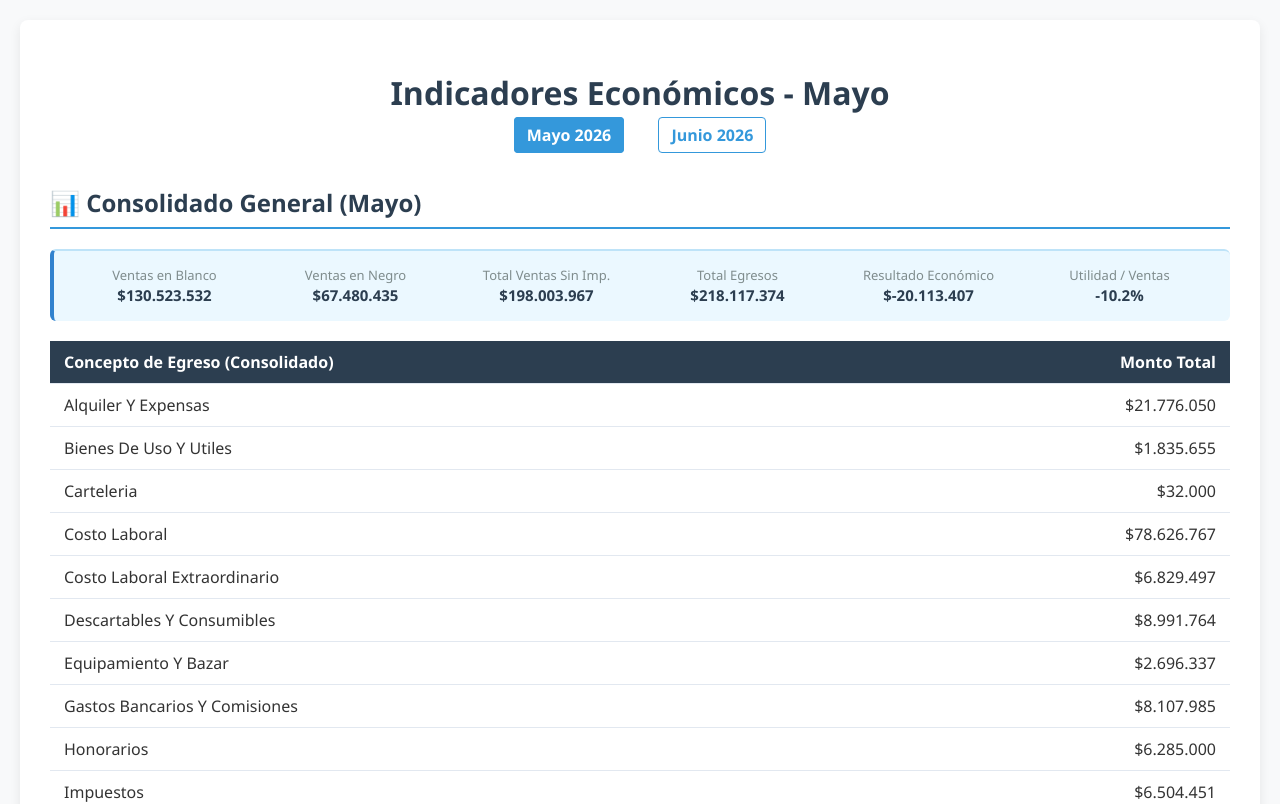
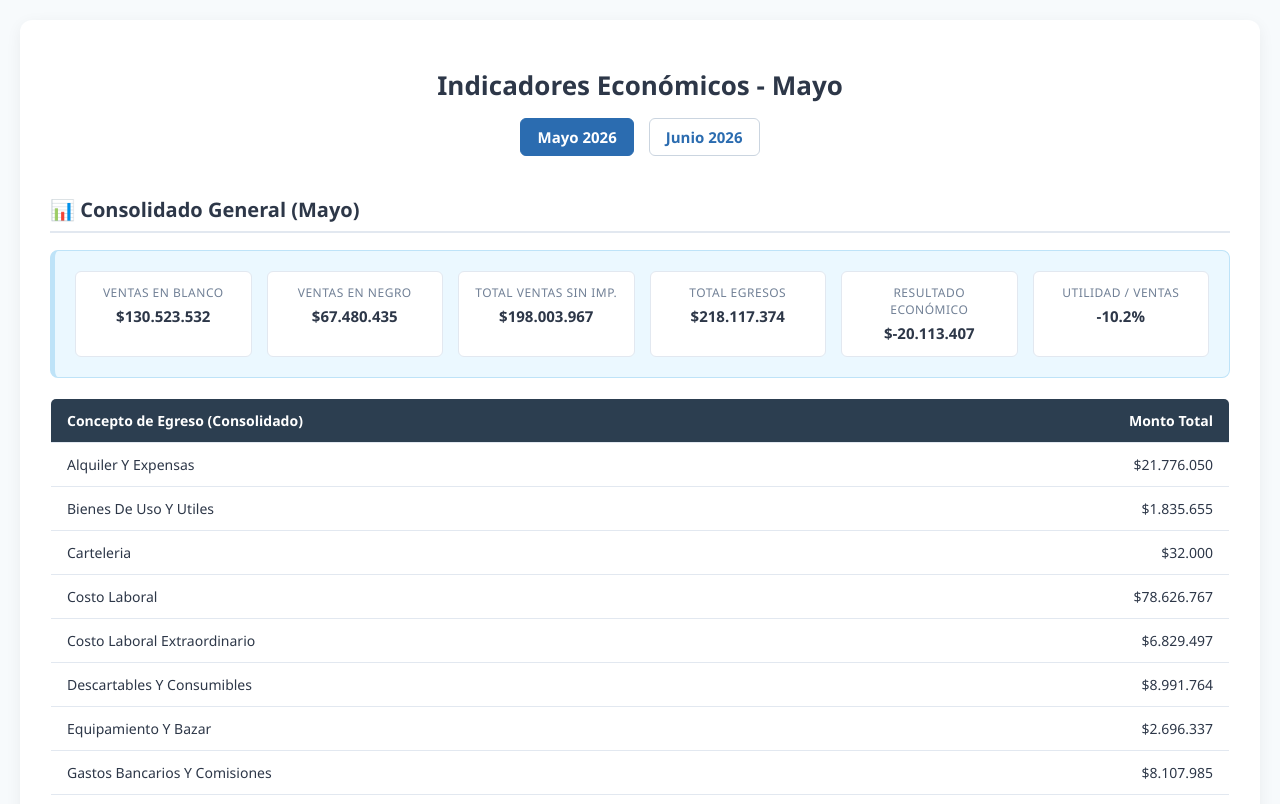
Before and after one commit to gastonfederico1981/indicadores-financieros, a plain HTML site: page index.html in a window 1280 px wide. Shown: the top 804 px of the page. Drawn offline with Linux system fonts and the light colour scheme.

Commit message:
Actualización de indicadores económicos de mayo

```diff
--- a/index.html
+++ b/index.html
@@ -2,26 +2,168 @@
 <html lang="es">
 <head>
     <meta charset="UTF-8">
+    <meta name="viewport" content="width=device-width, initial-scale=1.0">
     <title>Indicadores Económicos - Mayo</title>
     <style>
-        body { font-family: 'Segoe UI', Tahoma, Geneva, Verdana, sans-serif; background-color: #f8f9fa; color: #333; margin: 0; padding: 20px; }
-        .container { max-width: 1200px; margin: 0 auto; background: #fff; padding: 30px; border-radius: 8px; box-shadow: 0 4px 12px rgba(0,0,0,0.08); }
-        h1 { color: #2c3e50; text-align: center; margin-bottom: 10px; }
-        .nav { text-align: center; margin-bottom: 30px; }
-        .nav a { margin: 0 15px; text-decoration: none; color: #3498db; font-weight: bold; font-size: 16px; padding: 6px 12px; border-radius: 4px; border: 1px solid #3498db; }
-        .nav a.active { background-color: #3498db; color: white; }
-        h2 { color: #2c3e50; border-bottom: 2px solid #3498db; padding-bottom: 8px; margin-top: 40px; text-transform: capitalize; }
-        .summary-box { display: flex; justify-content: space-between; background: #f8f9fa; padding: 15px 20px; border-radius: 6px; margin-bottom: 20px; border-left: 4px solid #3498db; flex-wrap: wrap; gap: 10px; }
-        .summary-box.consolidado { background: #ebf8ff; border-left: 4px solid #3182ce; border-top: 2px solid #bee3f8; }
-        .summary-item { text-align: center; flex: 1; min-width: 130px; }
-        .summary-item span { display: block; font-size: 13px; color: #7f8c8d; }
-        .summary-item strong { font-size: 15px; color: #2c3e50; }
-        table { width: 100%; border-collapse: collapse; margin-top: 15px; margin-bottom: 30px; }
-        th, td { padding: 10px 14px; text-align: left; border-bottom: 1px solid #e2e8f0; }
-        th { background-color: #2c3e50; color: white; font-weight: 600; }
-        .text-right { text-align: right; }
-        .negative { color: #e74c3c; font-weight: bold; }
-        .positive { color: #27ae60; font-weight: bold; }
+        :root {
+            --primary: #2b6cb0;
+            --primary-hover: #2c5282;
+            --bg-color: #f7fafc;
+            --card-bg: #ffffff;
+            --text-main: #2d3748;
+            --text-muted: #718096;
+            --border-color: #e2e8f0;
+            --negative: #e53e3e;
+            --positive: #38a169;
+        }
+
+        body {
+            font-family: 'Segoe UI', Tahoma, Geneva, Verdana, sans-serif;
+            background-color: var(--bg-color);
+            color: var(--text-main);
+            margin: 0;
+            padding: 20px;
+        }
+
+        .container {
+            max-width: 1200px;
+            margin: 0 auto;
+            background: var(--card-bg);
+            padding: 30px;
+            border-radius: 12px;
+            box-shadow: 0 4px 16px rgba(0,0,0,0.06);
+        }
+
+        h1 {
+            color: var(--text-main);
+            text-align: center;
+            margin-bottom: 15px;
+            font-size: 26px;
+        }
+
+        .nav {
+            text-align: center;
+            margin-bottom: 35px;
+            display: flex;
+            justify-content: center;
+            gap: 15px;
+            flex-wrap: wrap;
+        }
+
+        .nav a {
+            text-decoration: none;
+            color: var(--primary);
+            font-weight: 600;
+            font-size: 15px;
+            padding: 8px 16px;
+            border-radius: 6px;
+            border: 1px solid #cbd5e0;
+            background: #fff;
+            transition: all 0.2s ease;
+        }
+
+        .nav a:hover {
+            background-color: #ebf8ff;
+            border-color: var(--primary);
+        }
+
+        .nav a.active {
+            background-color: var(--primary);
+            color: white;
+            border-color: var(--primary);
+        }
+
+        h2 {
+            color: var(--text-main);
+            border-bottom: 2px solid var(--border-color);
+            padding-bottom: 8px;
+            margin-top: 40px;
+            font-size: 20px;
+            text-transform: capitalize;
+        }
+
+        .summary-box {
+            display: grid;
+            grid-template-columns: repeat(auto-fit, minmax(170px, 1fr));
+            gap: 15px;
+            background: #f8fafc;
+            padding: 20px;
+            border-radius: 8px;
+            margin-bottom: 20px;
+            border: 1px solid var(--border-color);
+        }
+
+        .summary-box.consolidado {
+            background: #ebf8ff;
+            border-left: 5px solid #3182ce;
+            border-color: #bee3f8;
+        }
+
+        .summary-item {
+            text-align: center;
+            background: #ffffff;
+            padding: 12px;
+            border-radius: 6px;
+            border: 1px solid #e2e8f0;
+        }
+
+        .summary-item span {
+            display: block;
+            font-size: 12px;
+            color: var(--text-muted);
+            margin-bottom: 4px;
+            text-transform: uppercase;
+            letter-spacing: 0.5px;
+        }
+
+        .summary-item strong {
+            font-size: 15px;
+            color: var(--text-main);
+        }
+
+        table {
+            width: 100%;
+            border-collapse: collapse;
+            margin-top: 15px;
+            margin-bottom: 30px;
+            background: #fff;
+            border-radius: 6px;
+            overflow: hidden;
+            border: 1px solid var(--border-color);
+        }
+
+        th, td {
+            padding: 12px 16px;
+            text-align: left;
+            border-bottom: 1px solid var(--border-color);
+            font-size: 14px;
+        }
+
+        th {
+            background-color: #2c3e50;
+            color: white;
+            font-weight: 600;
+        }
+
+        .text-right {
+            text-align: right;
+        }
+
+        .negative {
+            color: var(--negative);
+            font-weight: bold;
+        }
+
+        .positive {
+            color: var(--positive);
+            font-weight: bold;
+        }
+
+        @media (max-width: 768px) {
+            .container {
+                padding: 15px;
+            }
+        }
     </style>
 </head>
 <body>
@@ -31,7 +173,6 @@
             <a href="mayo.html" class="active">Mayo 2026</a>
             <a href="junio.html" class="">Junio 2026</a>
         </div>
-
 
         <h2>📊 Consolidado General (Mayo)</h2>
         <div class="summary-box consolidado">
@@ -51,114 +192,94 @@
                 </tr>
             </thead>
             <tbody>
-
                 <tr>
                     <td>Alquiler Y Expensas</td>
                     <td class="text-right">$21.776.050</td>
                 </tr>
-
                 <tr>
                     <td>Bienes De Uso Y Utiles</td>
                     <td class="text-right">$1.835.655</td>
                 </tr>
-
                 <tr>
                     <td>Carteleria</td>
                     <td class="text-right">$32.000</td>
                 </tr>
-
                 <tr>
                     <td>Costo Laboral</td>
                     <td class="text-right">$78.626.767</td>
                 </tr>
-
                 <tr>
                     <td>Costo Laboral Extraordinario</td>
                     <td class="text-right">$6.829.497</td>
                 </tr>
-
                 <tr>
                     <td>Descartables Y Consumibles</td>
                     <td class="text-right">$8.991.764</td>
                 </tr>
-
                 <tr>
                     <td>Equipamiento Y Bazar</td>
                     <td class="text-right">$2.696.337</td>
                 </tr>
-
                 <tr>
                     <td>Gastos Bancarios Y Comisiones</td>
                     <td class="text-right">$8.107.985</td>
                 </tr>
-
                 <tr>
                     <td>Honorarios</td>
                     <td class="text-right">$6.285.000</td>
                 </tr>
-
                 <tr>
                     <td>Impuestos</td>
                     <td class="text-right">$6.504.451</td>
                 </tr>
-
                 <tr>
                     <td>Mantenimiento Del Local</td>
                     <td class="text-right">$7.892.028</td>
                 </tr>
-
                 <tr>
                     <td>Materia Prima</td>
                     <td class="text-right">$57.673.501</td>
                 </tr>
-
                 <tr>
                     <td>Otras Comisiones Apps</td>
                     <td class="text-right">$1.072.370</td>
                 </tr>
-
                 <tr>
                     <td>Publicidad Y Redes</td>
                     <td class="text-right">$1.736.912</td>
                 </tr>
-
                 <tr>
                     <td>Revisar No Identificado</td>
                     <td class="text-right">$61.335</td>
                 </tr>
-
                 <tr>
                     <td>Seguridad Seguros Alarma</td>
                     <td class="text-right">$334.400</td>
                 </tr>
-
                 <tr>
                     <td>Servicios</td>
                     <td class="text-right">$6.487.301</td>
                 </tr>
-
                 <tr>
                     <td>Sistemas Informatica</td>
                     <td class="text-right">$352.695</td>
                 </tr>
-
                 <tr>
                     <td>Varios Libreria</td>
                     <td class="text-right">$265.674</td>
                 </tr>
-
                 <tr>
                     <td>Viaticos</td>
                     <td class="text-right">$555.652</td>
                 </tr>
-
                 <tr style="background-color: #bee3f8; font-weight: bold;">
                     <td>TOTAL EGRESOS GENERALES</td>
                     <td class="text-right">$218.117.374</td>
                 </tr>
             </tbody>
         </table>
-        <hr style="border: none; border-top: 2px solid #cbd5e0; margin: 40px 0;">
+
+        <hr style="border: none; border-top: 1px solid var(--border-color); margin: 40px 0;">
 
         <h2>Local: Callao</h2>
         <div class="summary-box">
@@ -178,107 +299,86 @@
                 </tr>
             </thead>
             <tbody>
-
                 <tr>
                     <td>Alquiler Y Expensas</td>
                     <td class="text-right">$5.330.000</td>
                 </tr>
-
                 <tr>
                     <td>Costo Laboral</td>
                     <td class="text-right">$10.444.514</td>
                 </tr>
-
                 <tr>
                     <td>Costo Laboral Extraordinario</td>
                     <td class="text-right">$1.433.934</td>
                 </tr>
-
                 <tr>
                     <td>Descartables Y Consumibles</td>
                     <td class="text-right">$3.461.340</td>
                 </tr>
-
                 <tr>
                     <td>Equipamiento Y Bazar</td>
                     <td class="text-right">$85.289</td>
                 </tr>
-
                 <tr>
                     <td>Bienes De Uso Y Utiles</td>
                     <td class="text-right">$73.489</td>
                 </tr>
-
                 <tr>
                     <td>Carteleria</td>
                     <td class="text-right">$0</td>
                 </tr>
-
                 <tr>
                     <td>Gastos Bancarios Y Comisiones</td>
                     <td class="text-right">$1.641.048</td>
                 </tr>
-
                 <tr>
                     <td>Honorarios</td>
                     <td class="text-right">$1.921.351</td>
                 </tr>
-
                 <tr>
                     <td>Impuestos</td>
                     <td class="text-right">$1.365.726</td>
                 </tr>
-
                 <tr>
                     <td>Mantenimiento Del Local</td>
                     <td class="text-right">$1.862.867</td>
                 </tr>
-
                 <tr>
                     <td>Materia Prima</td>
                     <td class="text-right">$12.580.494</td>
                 </tr>
-
                 <tr>
                     <td>Otras Comisiones Apps</td>
                     <td class="text-right">$225.163</td>
                 </tr>
-
                 <tr>
                     <td>Publicidad Y Redes</td>
                     <td class="text-right">$364.696</td>
                 </tr>
-
                 <tr>
                     <td>Revisar No Identificado</td>
                     <td class="text-right">$12.878</td>
                 </tr>
-
                 <tr>
                     <td>Seguridad Seguros Alarma</td>
                     <td class="text-right">$72.117</td>
                 </tr>
-
                 <tr>
                     <td>Servicios</td>
                     <td class="text-right">$1.706.053</td>
                 </tr>
-
                 <tr>
                     <td>Sistemas Informatica</td>
                     <td class="text-right">$117.565</td>
                 </tr>
-
                 <tr>
                     <td>Varios Libreria</td>
                     <td class="text-right">$41.933</td>
                 </tr>
-
                 <tr>
                     <td>Viaticos</td>
                     <td class="text-right">$128.591</td>
                 </tr>
-
                 <tr style="background-color: #edf2f7; font-weight: bold;">
                     <td>TOTAL EGRESOS</td>
                     <td class="text-right">$42.869.048</td>
@@ -304,107 +404,86 @@
                 </tr>
             </thead>
             <tbody>
-
                 <tr>
                     <td>Alquiler Y Expensas</td>
                     <td class="text-right">$13.042.947</td>
                 </tr>
-
                 <tr>
                     <td>Costo Laboral</td>
                     <td class="text-right">$54.753.592</td>
                 </tr>
-
                 <tr>
                     <td>Costo Laboral Extraordinario</td>
                     <td class="text-right">$4.187.858</td>
                 </tr>
-
                 <tr>
                     <td>Descartables Y Consumibles</td>
                     <td class="text-right">$3.483.581</td>
                 </tr>
-
                 <tr>
                     <td>Equipamiento Y Bazar</td>
                     <td class="text-right">$1.732.271</td>
                 </tr>
-
                 <tr>
                     <td>Bienes De Uso Y Utiles</td>
                     <td class="text-right">$1.700.271</td>
                 </tr>
-
                 <tr>
                     <td>Carteleria</td>
                     <td class="text-right">$32.000</td>
                 </tr>
-
                 <tr>
                     <td>Gastos Bancarios Y Comisiones</td>
                     <td class="text-right">$4.961.316</td>
                 </tr>
-
                 <tr>
                     <td>Honorarios</td>
                     <td class="text-right">$3.196.333</td>
                 </tr>
-
                 <tr>
                     <td>Impuestos</td>
                     <td class="text-right">$3.988.464</td>
                 </tr>
-
                 <tr>
                     <td>Mantenimiento Del Local</td>
                     <td class="text-right">$5.209.080</td>
                 </tr>
-
                 <tr>
                     <td>Materia Prima</td>
                     <td class="text-right">$32.051.109</td>
                 </tr>
-
                 <tr>
                     <td>Otras Comisiones Apps</td>
                     <td class="text-right">$657.567</td>
                 </tr>
-
                 <tr>
                     <td>Publicidad Y Redes</td>
                     <td class="text-right">$1.065.057</td>
                 </tr>
-
                 <tr>
                     <td>Revisar No Identificado</td>
                     <td class="text-right">$37.610</td>
                 </tr>
-
                 <tr>
                     <td>Seguridad Seguros Alarma</td>
                     <td class="text-right">$202.600</td>
                 </tr>
-
                 <tr>
                     <td>Servicios</td>
                     <td class="text-right">$2.823.988</td>
                 </tr>
-
                 <tr>
                     <td>Sistemas Informatica</td>
                     <td class="text-right">$117.565</td>
                 </tr>
-
                 <tr>
                     <td>Varios Libreria</td>
                     <td class="text-right">$182.441</td>
                 </tr>
-
                 <tr>
                     <td>Viaticos</td>
                     <td class="text-right">$315.448</td>
                 </tr>
-
                 <tr style="background-color: #edf2f7; font-weight: bold;">
                     <td>TOTAL EGRESOS</td>
                     <td class="text-right">$133.741.098</td>
@@ -430,114 +509,92 @@
                 </tr>
             </thead>
             <tbody>
-
                 <tr>
                     <td>Alquiler Y Expensas</td>
                     <td class="text-right">$3.403.103</td>
                 </tr>
-
                 <tr>
                     <td>Costo Laboral</td>
                     <td class="text-right">$13.428.661</td>
                 </tr>
-
                 <tr>
                     <td>Costo Laboral Extraordinario</td>
                     <td class="text-right">$1.207.705</td>
                 </tr>
-
                 <tr>
                     <td>Descartables Y Consumibles</td>
                     <td class="text-right">$2.046.843</td>
                 </tr>
-
                 <tr>
                     <td>Equipamiento Y Bazar</td>
                     <td class="text-right">$878.777</td>
                 </tr>
-
                 <tr>
                     <td>Bienes De Uso Y Utiles</td>
                     <td class="text-right">$61.895</td>
                 </tr>
-
                 <tr>
                     <td>Carteleria</td>
                     <td class="text-right">$0</td>
                 </tr>
-
                 <tr>
                     <td>Gastos Bancarios Y Comisiones</td>
                     <td class="text-right">$1.505.621</td>
                 </tr>
-
                 <tr>
                     <td>Honorarios</td>
                     <td class="text-right">$1.167.316</td>
                 </tr>
-
                 <tr>
                     <td>Impuestos</td>
                     <td class="text-right">$1.150.261</td>
                 </tr>
-
                 <tr>
                     <td>Mantenimiento Del Local</td>
                     <td class="text-right">$820.081</td>
                 </tr>
-
                 <tr>
                     <td>Materia Prima</td>
                     <td class="text-right">$13.041.898</td>
                 </tr>
-
                 <tr>
                     <td>Otras Comisiones Apps</td>
                     <td class="text-right">$189.640</td>
                 </tr>
-
                 <tr>
                     <td>Publicidad Y Redes</td>
                     <td class="text-right">$307.159</td>
                 </tr>
-
                 <tr>
                     <td>Revisar No Identificado</td>
                     <td class="text-right">$10.847</td>
                 </tr>
-
                 <tr>
                     <td>Seguridad Seguros Alarma</td>
                     <td class="text-right">$59.683</td>
                 </tr>
-
                 <tr>
                     <td>Servicios</td>
                     <td class="text-right">$1.957.260</td>
                 </tr>
-
                 <tr>
                     <td>Sistemas Informatica</td>
                     <td class="text-right">$117.565</td>
                 </tr>
-
                 <tr>
                     <td>Varios Libreria</td>
                     <td class="text-right">$41.300</td>
                 </tr>
-
                 <tr>
                     <td>Viaticos</td>
                     <td class="text-right">$111.613</td>
                 </tr>
-
                 <tr style="background-color: #edf2f7; font-weight: bold;">
                     <td>TOTAL EGRESOS</td>
                     <td class="text-right">$41.507.228</td>
                 </tr>
             </tbody>
         </table>
-
     </div>
 </body>
 </html>
```
Also changed, not shown: datos_locales.json (+6 -9 lines), mayo.html (+17 -32 lines).
